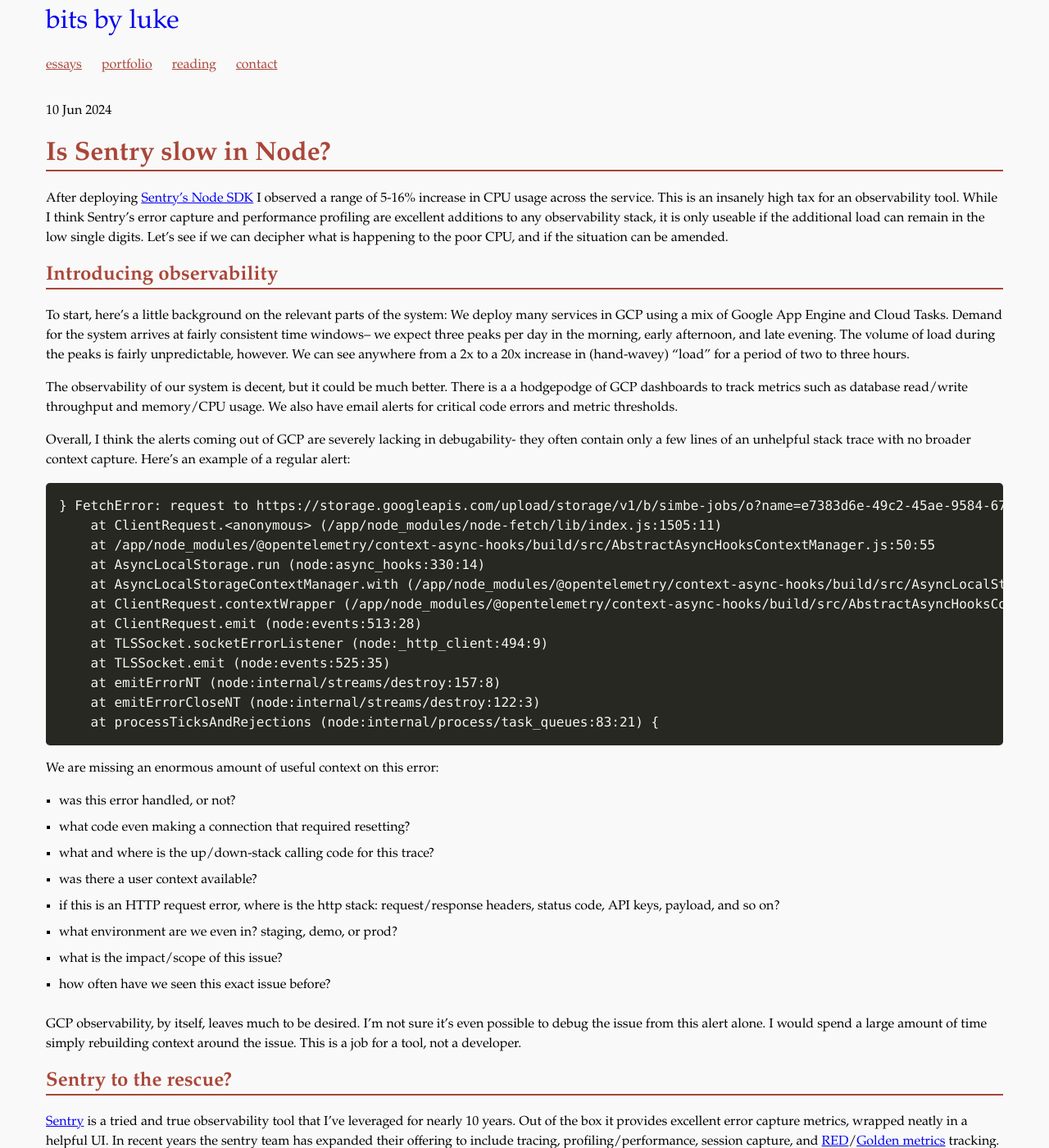
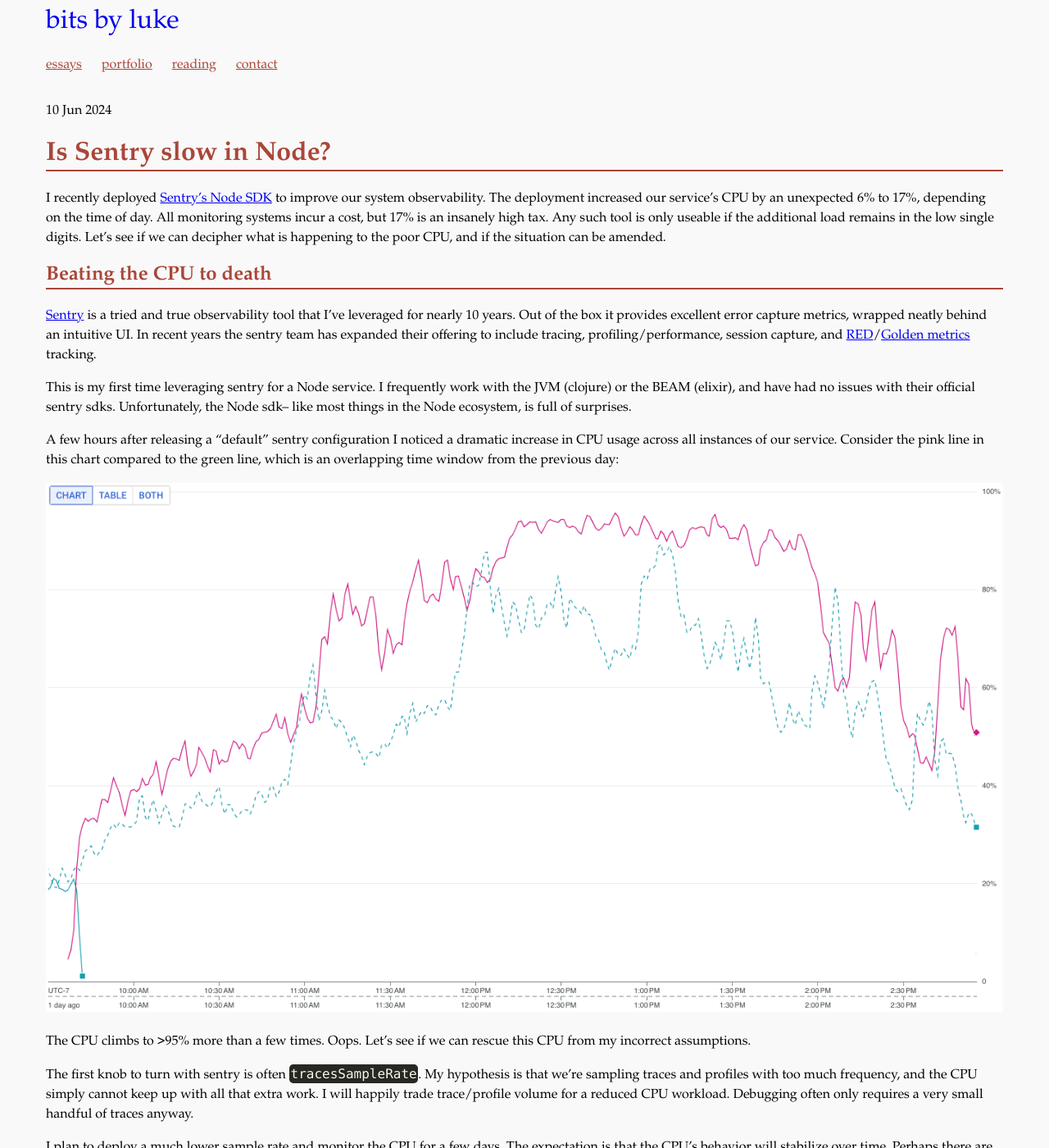
Before and after one commit to lwhorton/lwhorton.github.io, a Jekyll site: the page built from _posts/2024-06-10-sentry-in-node.md, in a window 1280 px wide and 1400 px high. Shown: the whole window at 82% size. Built offline with Jekyll 4.4.1, drawn with Linux system fonts in a browser that asks for light colours; some of the changed text lies outside the part shown.

Commit message:
updates to sentry

````diff
--- a/_posts/2024-06-10-sentry-in-node.md
+++ b/_posts/2024-06-10-sentry-in-node.md
@@ -6,109 +6,51 @@
 
 # Is Sentry slow in Node?
 
-After deploying [Sentry's Node SDK](https://sentry.io) I observed a range of
-5-16% increase in CPU usage across the service. This is an insanely high tax for
-an observability tool. While I think Sentry's error capture and performance
-profiling are excellent additions to any observability stack, it is only useable
-if the additional load can remain in the low single digits. Let's see if we can
-decipher what is happening to the poor CPU, and if the situation can be amended.
+I recently deployed [Sentry's Node SDK](https://sentry.io) to improve our system
+observability. The deployment increased our service's CPU by an unexpected 6% to
+17%, depending on the time of day. All monitoring systems incur a cost, but 17%
+is an insanely high tax. Any such tool is only useable if the additional load
+remains in the low single digits. Let's see if we can decipher what is happening
+to the poor CPU, and if the situation can be amended.
 
-## Introducing observability
-
-To start, here's a little background on the relevant parts of the system: We
-deploy many services in GCP using a mix of Google App Engine and Cloud Tasks.
-Demand for the system arrives at fairly consistent time windows– we expect three
-peaks per day in the morning, early afternoon, and late evening. The volume of
-load during the peaks is fairly unpredictable, however. We can see anywhere from
-a 2x to a 20x increase in (hand-wavey) "load" for a period of two to three
-hours.
-
-The observability of our system is decent, but it could be much better. There is
-a a hodgepodge of GCP dashboards to track metrics such as database read/write
-throughput and memory/CPU usage. We also have email alerts for critical code
-errors and metric thresholds.
-
-Overall, I think the alerts coming out of GCP are severely lacking in
-debugability- they often contain only a few lines of an unhelpful stack trace
-with no broader context capture. Here's an example of a regular alert:
-
-```
-} FetchError: request to https://storage.googleapis.com/upload/storage/v1/b/simbe-jobs/o?name=e7383d6e-49c2-45ae-9584-67f07fac04ae&uploadType=resumable failed, reason: connect ETIMEDOUT 142.250.128.207:443
-    at ClientRequest.<anonymous> (/app/node_modules/node-fetch/lib/index.js:1505:11)
-    at /app/node_modules/@opentelemetry/context-async-hooks/build/src/AbstractAsyncHooksContextManager.js:50:55
-    at AsyncLocalStorage.run (node:async_hooks:330:14)
-    at AsyncLocalStorageContextManager.with (/app/node_modules/@opentelemetry/context-async-hooks/build/src/AsyncLocalStorageContextManager.js:33:40)
-    at ClientRequest.contextWrapper (/app/node_modules/@opentelemetry/context-async-hooks/build/src/AbstractAsyncHooksContextManager.js:50:32)
-    at ClientRequest.emit (node:events:513:28)
-    at TLSSocket.socketErrorListener (node:_http_client:494:9)
-    at TLSSocket.emit (node:events:525:35)
-    at emitErrorNT (node:internal/streams/destroy:157:8)
-    at emitErrorCloseNT (node:internal/streams/destroy:122:3)
-    at processTicksAndRejections (node:internal/process/task_queues:83:21) {
-```
-
-We are missing an enormous amount of useful context on this error:
-- was this error handled, or not?
-- what code even making a connection that required resetting?
-- what and where is the up/down-stack calling code for this trace?
-- was there a user context available?
-- if this is an HTTP request error, where is the http stack: request/response
-headers, status code, API keys, payload, and so on?
-- what environment are we even in? staging, demo, or prod?
-- what is the impact/scope of this issue?
-- how often have we seen this exact issue before?
-
-GCP observability, by itself, leaves much to be desired. I'm not sure it's even
-possible to debug the issue from this alert alone. I would spend a large amount
-of time simply rebuilding context around the issue. This is a job for a tool,
-not a developer.
-
-## Sentry to the rescue?
+## Beating the CPU to death
 
 [Sentry](sentry.io) is a tried and true observability tool that I've leveraged
 for nearly 10 years. Out of the box it provides excellent error capture metrics,
-wrapped neatly in a helpful UI. In recent years the sentry team has expanded
+wrapped neatly behind an intuitive UI. In recent years the sentry team has expanded
 their offering to include tracing, profiling/performance, session capture, and
 [RED](https://grafana.com/blog/2018/08/02/the-red-method-how-to-instrument-your-services/)/[Golden
 metrics](https://sre.google/sre-book/monitoring-distributed-systems/) tracking.
 
-A typical Node sdk configuration is straightforward, or so I thought.
+This is my first time leveraging sentry for a Node service. I frequently work
+with the JVM (clojure) or the BEAM (elixir), and have had no issues with their
+official sentry sdks. Unfortunately, the Node sdk– like most things in the Node
+ecosystem, is full of surprises.
 
-1. install the sdk dependency with npm
-1. invoke the initialization of the SDK early in the bootstrapping of the
-   service
-1. provide sane sdk defaults, along with some per-project DSN configurations
-1. configure release/deployment tracking for the project via API or cli during
-   the build process of the service
-
-> As with all third party dependencies, I recommend wrapping sentry's SDK inside your own
-application-specific module in order to gain control over the interface. The
-Node ecosystem is particularly unapologetic when it comes to introducing
-breaking changes.
-
-## Beating the CPU to death
-
-A few hours after deploying a "default" sentry configuration I noticed a
+A few hours after releasing a "default" sentry configuration I noticed a
 dramatic increase in CPU usage across all instances of our service. Consider the
 pink line in this chart compared to the green line, which is an overlapping time
 window from the previous day:
 
 ![cpu-usage-1-day-back](/assets/cpu-1-day-back.png)
 
-The CPU climbs to >95% a few times. Oops. Let's see if we can rescue this poor
-CPU from my poor assumptions. The first knob to turn with sentry is often
-`tracesSampleRate`. My hypothesis is that we're sampling traces and profiles
-with too much frequency, and the CPU simply cannot keep up with all that extra
-work. I will happily trade volume of traces/profiles for a reduced load.
-Debugging often only requires a very small handful of traces anyway.
+The CPU climbs to >95% more than a few times. Oops. Let's see if we can rescue
+this CPU from my incorrect assumptions.
 
-I'll deploy a much lower sample rate, and monitor the CPU for a few days. The
-thinking is that (hopefully) the CPU's behavior will "level out" over a bit of
-time.
+The first knob to turn with sentry is often `tracesSampleRate`. My hypothesis is
+that we're sampling traces and profiles with too much frequency, and the CPU
+simply cannot keep up with all that extra work. I will happily trade
+trace/profile volume for a reduced CPU workload. Debugging often only requires a
+very small handful of traces anyway.
 
-This was wishful thinking, of course, and after a few days I became increasingly
+I plan to deploy a much lower sample rate and monitor the CPU for a few days.
+The expectation is that the CPU's behavior will stabilize over time. Perhaps
+there are caches to warm up, or my initial sample data was slightly skewed from
+a normal day's load.
+
+This was wishful thinking, of course. After a few days I became increasingly
 nervous that usage was still too high at ~90% during peak hours. Here is the
-chart for CPU usage over a ~4d period. That blue line is a really big problem.
+chart for CPU usage over a ~4 day period. That blue line is a really big problem.
 
 ![cpu-usage-1-week-back](/assets/cpu-1-week-back.png)
 
@@ -210,30 +152,36 @@
 a full peak-hours period. The CPU topped out at <80%, which is a much better
 scenario than the previous configurations of ~95%.
 
-## Where were we?
+## Additional tricks
 
-To close, I want to return to the original problem at hand: error capture. Let's
-take a look at all the extra context provided by sentry for the exact same
-`FetchError` issue mentioned earlier.
+There are a few other levers to pull as it relates to Node's performance with
+sentry.
 
-#### The what, when, where
+`tracePropagationTargets` enables control over whether or not tracing
+information is sent upstream. By default these headers are sent _everywhere_,
+which seems like a strange configuration for both performance and security. Make
+this an empty array `[]`, or explicitly provide which downstream/upstream
+services should receive these headers.
 
-![handled](/assets/sentry-handled.png)
+`profilesSampleRate` is relative to `tracesSampleRate`. For each sampled trace,
+there is a `profilesSampleRate` chance that a full profile will be measured for
+the entirety of that transaction. Profiling is never lightweight, so try turning
+down this sampler.
 
-#### The stack trace
-![stack-trace](/assets/sentry-stack-trace.png)
+`ignoreTransactions` can be configured to completely disable tracing for
+particular events. If your application has high-volume, repeating, superfluous,
+or extremely low-priority transactions, consider excluding them from sentry. I
+was able to turn off a handful of long-polls and websocket connetions that, even
+if they generated many errors, would not require any developer intervention.
 
-#### The http context
-![http](/assets/sentry-http.png)
+## Node is Node
 
-#### What was happening just prior to the error (breadcrumbs)
-![breadcrumbs](/assets/sentry-breadcrumbs.png)
+Unfortunately, I think much of the Node ecosystem is riddled with footguns. It's
+a bit disappointing that a tracing / profiling tool is so processor hungry, but
+it's not unexpected for this environment. I don't blame the sentry developers;
+javascript and v8 simply don't have the mechanisms to control or tune this kind
+of code.
 
-#### All the other relevant system information
-![context](/assets/sentry-context.png)
-
-The rich context provided by sentry makes GCP's error alerts look anemic by
-comparison. This is a sharp tool, however, and sharp tools require extra-careful
-handling and operation. With the proper configuration, and a little patience, I
-believe sentry can be a highly effective addition to any Node observability
-stack.
+With some cloud-provider observation already in place, and a little patience, I
+believe the proper sentry configuration can still be a highly effective addition
+to any Node observability stack.
````
